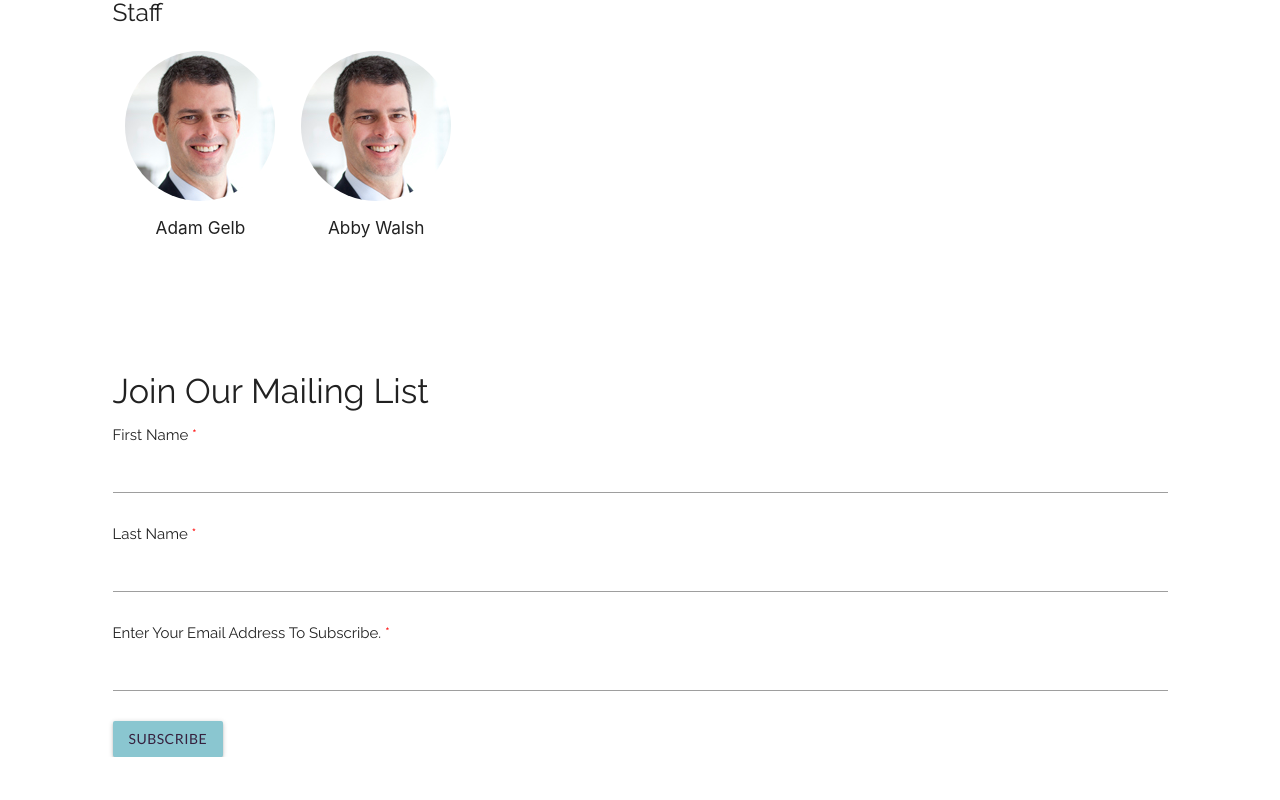
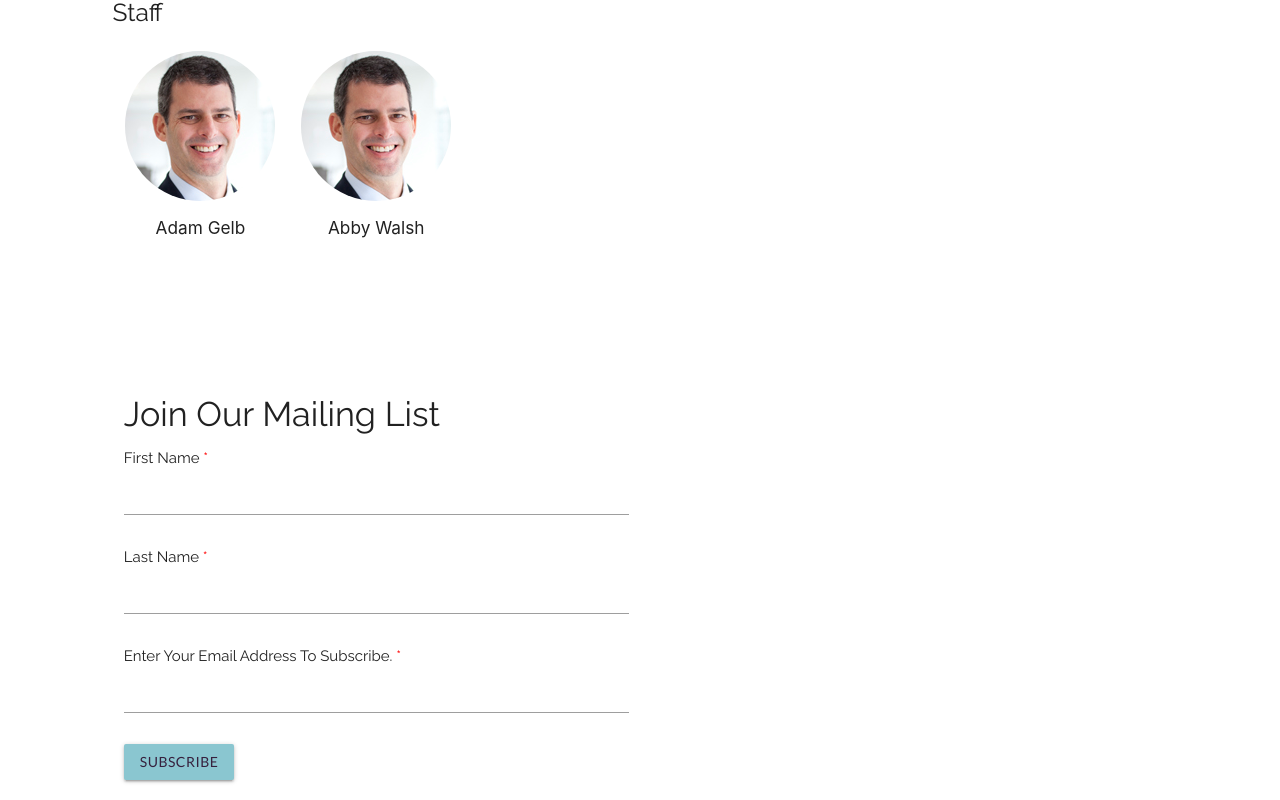
Before and after one commit to wadestewart/ccj-react, a React (Create React App) app: page /staff in a window 1280 px wide. Shown: the part 2081-2881 px from the top of the page. Before the commit the page ends 2838 px from the top, so only its background shows below. Built offline with nearby package versions, Linux system fonts and the light colour scheme.

Commit message:
Mail list form set as half the page

```diff
--- a/src/components/app/App.js
+++ b/src/components/app/App.js
@@ -29,8 +29,10 @@ class App extends Component {
             <StaffContainer
               staffMembers={this.state.staff}
             />
-            <MailListForm/>
-            {/* <Contact/> */}
+            <div className="row">
+              <MailListForm/>
+              {/* <Contact/> */}
+            </div>
           </div>
       </div>
     )
--- a/src/components/contact/MailListForm.js
+++ b/src/components/contact/MailListForm.js
@@ -27,7 +27,7 @@ class MailListForm extends Component {
     render() {
 
         return (
-            <div>
+            <div className="col s12 m6">
                 <div id="sib_embed_signup">
                     <div className="forms-builder-wrapper">
                         <form className="description" id="theform" name="theform" action="https://my.sendinblue.com/users/subscribeembed/js_id/3s8w2/id/2" method="POST">
```
